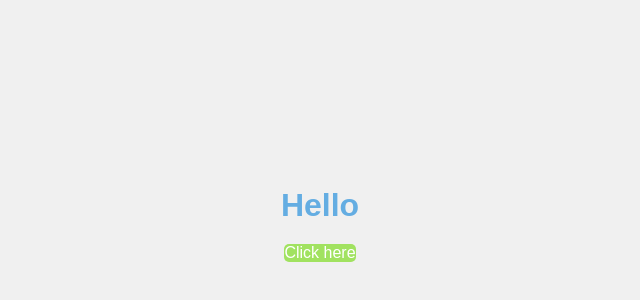
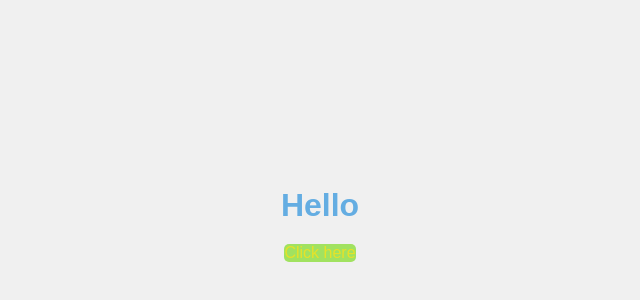
Before and after one commit to hardi24dev/cohort-2-git, a plain HTML site: page index.html in a window 1280 px wide. Shown: the part 176-476 px from the top of the page, 320-960 px from the left. Drawn offline with Linux system fonts and the light colour scheme.

Commit message:
fourth commit

```diff
--- a/style.css
+++ b/style.css
@@ -30,7 +30,7 @@
 button{
     padding: 10px, 20px;
     font-size: 16px;
-    color:white;
+    color:rgb(229, 226, 41);
     background-color: rgb(161, 226, 96);
     border:none;
     border-radius: 5px;
```
